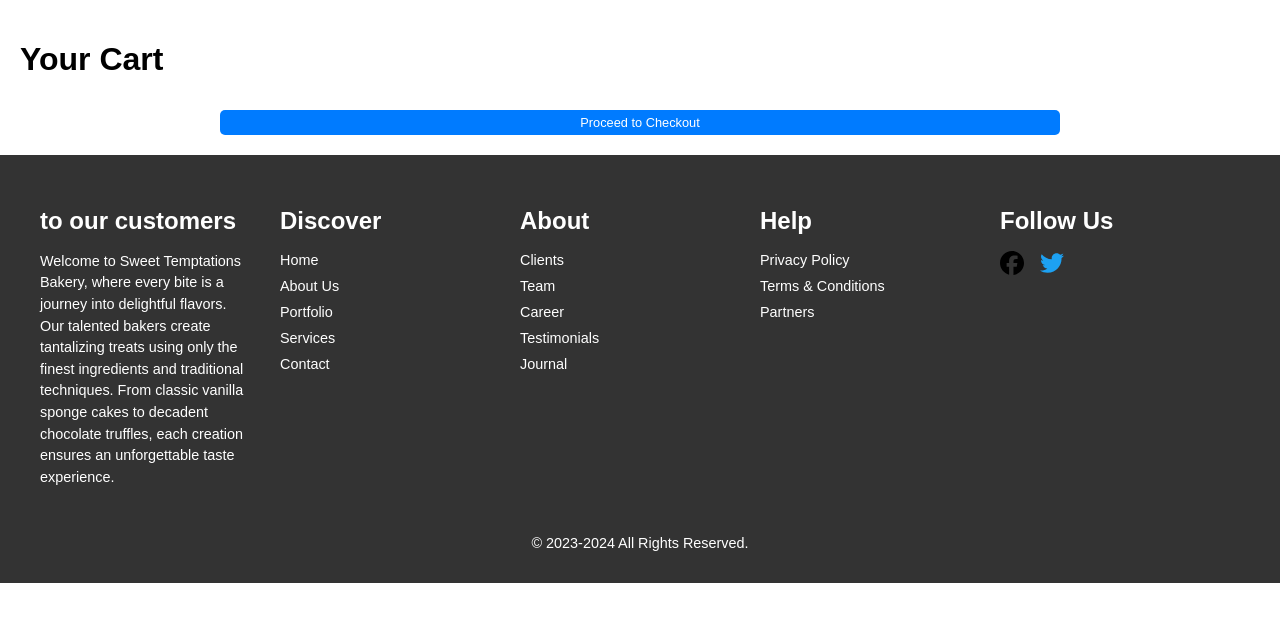
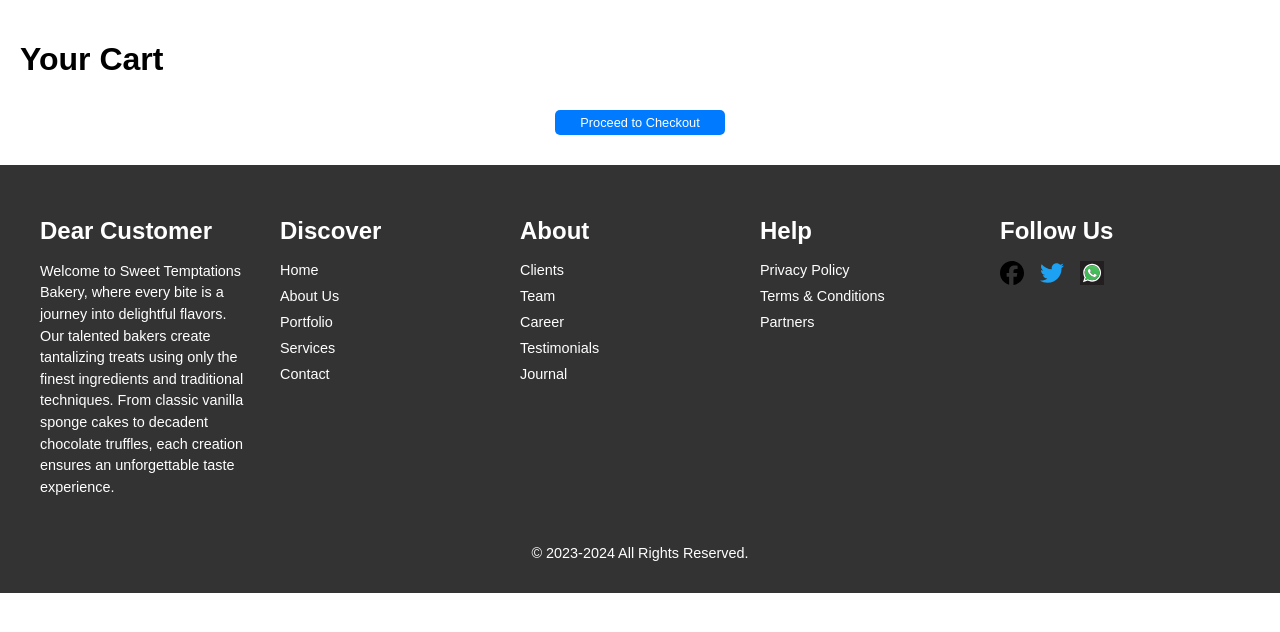
Before and after one commit to Shedie254/web_devops, a PHP site: page /cart.php in a window 1280 px wide. Shown: the part 65-697 px from the top of the page. Run offline with PHP 8.4, Linux system fonts and the light colour scheme; the visitor is signed in with stand-in values (Sample User, id 1); data that the repository does not hold is empty.

Commit message:
added whats app link and changed some styles

```diff
--- a/cake_shop/cart.php
+++ b/cake_shop/cart.php
@@ -107,17 +107,15 @@ include 'templates/footer.php';
 
 .checkout-link {
     display: block;
-    margin-top: 10px;
-    margin-left: 200px;
-    margin-right: 200px;
+    margin: 10px auto;
     text-align: center;
     background-color: #007bff;
     color: white;
-    padding: 5px 10px; /* Reduced padding for a smaller link */
+    padding: 5px 10px;
     border-radius: 5px;
     text-decoration: none;
-    font-size: 0.8rem; /* Reduced font size */
-    width: auto; /* Ensure the width is auto-adjusted to the content */
+    font-size: 0.8rem;
+    width: 150px;
 }
 
 
--- a/cake_shop/css/styles.css
+++ b/cake_shop/css/styles.css
@@ -1,10 +1,11 @@
+            /* body */
 body {
     font-family: Arial, sans-serif;
     margin: 0;
     padding: 0;
     box-sizing: border-box;
 }
-
+            /* header */
 header {
     background-color: #333;
     color: white;
@@ -33,7 +34,7 @@ header nav ul li a {
 header nav ul li a:hover {
     text-decoration: underline;
 }
-
+                /* search container form */
 .search-container {
     margin-left: auto;
 }
@@ -41,7 +42,7 @@ header nav ul li a:hover {
 .search-form {
     display: flex;
     align-items: center;
-    background-color: transparent; /* Remove background color */
+    background-color: transparent;
 }
 
 .search-form input[type="text"] {
@@ -50,12 +51,13 @@ header nav ul li a:hover {
     border-radius: 5px;
     border: 1px solid #ccc;
 }
+            /* search button */
 
 .search-form button {
     padding: 0.5rem;
     border: none;
     border-radius: 5px;
-    background-color: #555; /* Same color as hover */
+    background-color: #555;
     color: white;
     cursor: pointer;
 }
@@ -64,7 +66,7 @@ header nav ul li a:hover {
     background-color: #777;
 }
 
-/* Common form styles */
+                    /* Common form styles */
 form.standard-form {
     width: 300px;
     margin: 50px auto;
@@ -115,7 +117,7 @@ form.standard-form textarea {
     resize: vertical;
 }
 
-/* Product styles */
+                    /* Product styles */
 .products {
     display: flex;
     flex-wrap: wrap;
@@ -133,6 +135,7 @@ form.standard-form textarea {
 .product img {
     max-width: 100%;
 }
+                /* footer */
 footer {
     background-color: #333;
     color: white;
--- a/cake_shop/dashboard.php
+++ b/cake_shop/dashboard.php
@@ -42,12 +42,10 @@ include 'templates/footer.php';
     padding: 20px;
 }
 
-nav {
-    margin-bottom: 20px;
-}
+
 
 nav a {
-    margin-right: 15px;
+
     text-decoration: none;
     color: #007bff;
 }
--- a/cake_shop/templates/footer.php
+++ b/cake_shop/templates/footer.php
@@ -11,8 +11,13 @@
     <footer>
         <div class="footer-container">
             <div class="footer-section about">
-                <h2>to our customers</h2>
-                <p>Welcome to Sweet Temptations Bakery, where every bite is a journey into delightful flavors. Our talented bakers create tantalizing treats using only the finest ingredients and traditional techniques. From classic vanilla sponge cakes to decadent chocolate truffles, each creation ensures an unforgettable taste experience.
+                <h2>Dear Customer</h2>
+                <p>Welcome to Sweet Temptations Bakery,
+                    where every bite is a journey into delightful flavors.
+                     Our talented bakers create tantalizing treats using
+                     only the finest ingredients and traditional techniques.
+                     From classic vanilla sponge cakes to decadent chocolate truffles,
+                      each creation ensures an unforgettable taste experience.
                       </p>
             </div>
             <div class="footer-section links">
@@ -47,8 +52,9 @@
                 <h2>Follow Us</h2>
                 <div class="social-links">
                 <a href="https://facebook.com/Xadi.Shadi" target = "_blank"><img src="icons/facebook.svg" alt="Facebook"></a>
-                <a href="https://x.com/shedie25/" target = "_blank"><img src="icons/twitter.svg" alt="Twitter"></a>
-                </div>
+                <a href="https://x.com/" target = "_blank"><img src="icons/twitter.svg" alt="Twitter"></a>
+                <a href = "https://wa.me/254796200224" target= "_blank"><img src="icons/whatsapp.svg" alt="whatsapp"></a>
+            </div>
             </div>
         </div>
         <div class="footer-bottom">
```
Also changed, not shown: cake_shop/icons/whatsapp.svg (added).
